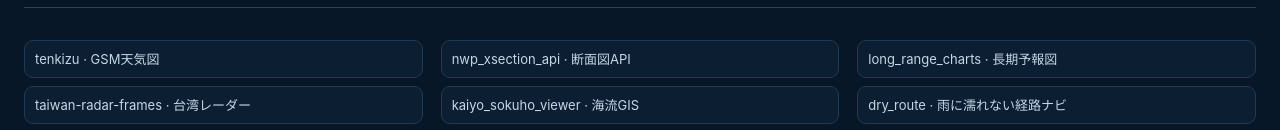
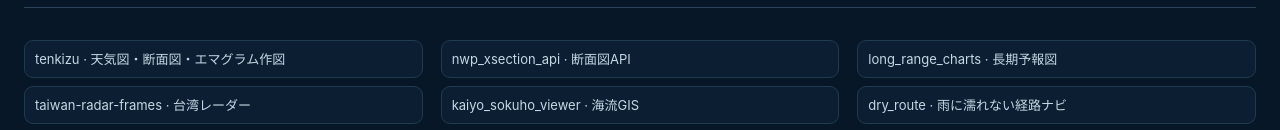
Before and after one commit to masauehr/product_screens, a plain HTML site: page index.html in a window 1280 px wide. Shown: the part 3853-3983 px from the top of the page. Drawn offline with Linux system fonts and the light colour scheme.

Commit message:
tenkizuの説明をGSM限定から実態に修正
Co-Authored-By: Claude Sonnet 5.5 <noreply@anthropic.com>

```diff
--- a/index.html
+++ b/index.html
@@ -92,7 +92,7 @@
   <section>
     <div class="section-head"><h2>その他のプロダクト</h2><span class="count">GITHUB PROJECTS</span></div>
     <div class="repo-list">
-      <a href="https://github.com/masauehr/tenkizu" target="_blank" rel="noreferrer">tenkizu · GSM天気図</a><a href="https://github.com/masauehr/nwp_xsection_api" target="_blank" rel="noreferrer">nwp_xsection_api · 断面図API</a><a href="https://github.com/masauehr/long_range_charts" target="_blank" rel="noreferrer">long_range_charts · 長期予報図</a>
+      <a href="https://github.com/masauehr/tenkizu" target="_blank" rel="noreferrer">tenkizu · 天気図・断面図・エマグラム作図</a><a href="https://github.com/masauehr/nwp_xsection_api" target="_blank" rel="noreferrer">nwp_xsection_api · 断面図API</a><a href="https://github.com/masauehr/long_range_charts" target="_blank" rel="noreferrer">long_range_charts · 長期予報図</a>
       <a href="https://github.com/masauehr/taiwan-radar-frames" target="_blank" rel="noreferrer">taiwan-radar-frames · 台湾レーダー</a><a href="https://github.com/masauehr/kaiyo_sokuho_viewer" target="_blank" rel="noreferrer">kaiyo_sokuho_viewer · 海流GIS</a><a href="https://github.com/masauehr/dry_route" target="_blank" rel="noreferrer">dry_route · 雨に濡れない経路ナビ</a>
       <a href="https://github.com/masauehr/jma_navigator" target="_blank" rel="noreferrer">jma_navigator · 気象庁案内</a><a href="https://github.com/masauehr/typhoon_forecast_viewer" target="_blank" rel="noreferrer">typhoon_forecast_viewer · 台風ビューア</a><a href="https://github.com/masauehr/jma-mcp" target="_blank" rel="noreferrer">jma-mcp · 気象庁MCP</a>
       <a href="https://github.com/masauehr/jma-mcp-remote" target="_blank" rel="noreferrer">jma-mcp-remote · MCPリモート版</a><a href="https://github.com/masauehr/jma_weather_report" target="_blank" rel="noreferrer">jma_weather_report · 沖縄予報</a><a href="https://github.com/masauehr/automated-data-collector" target="_blank" rel="noreferrer">automated-data-collector · データ収集</a>
```
